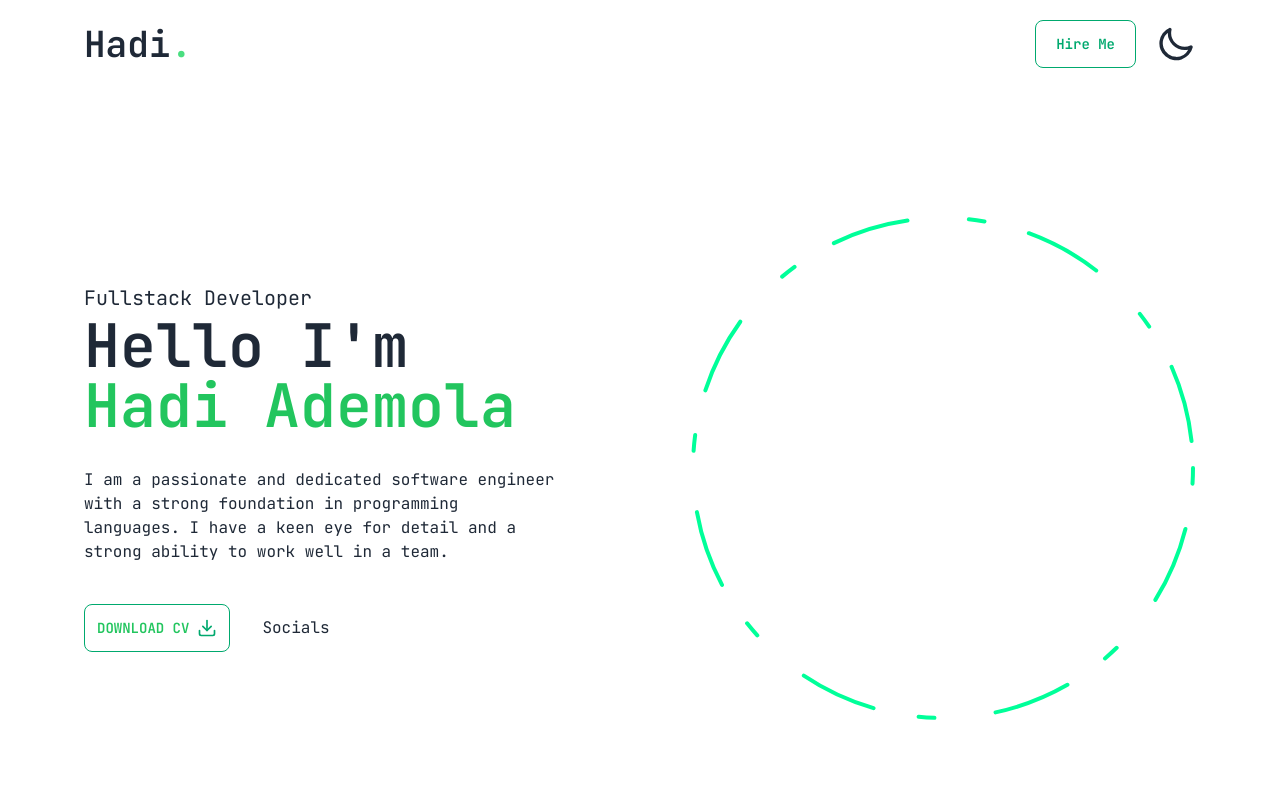
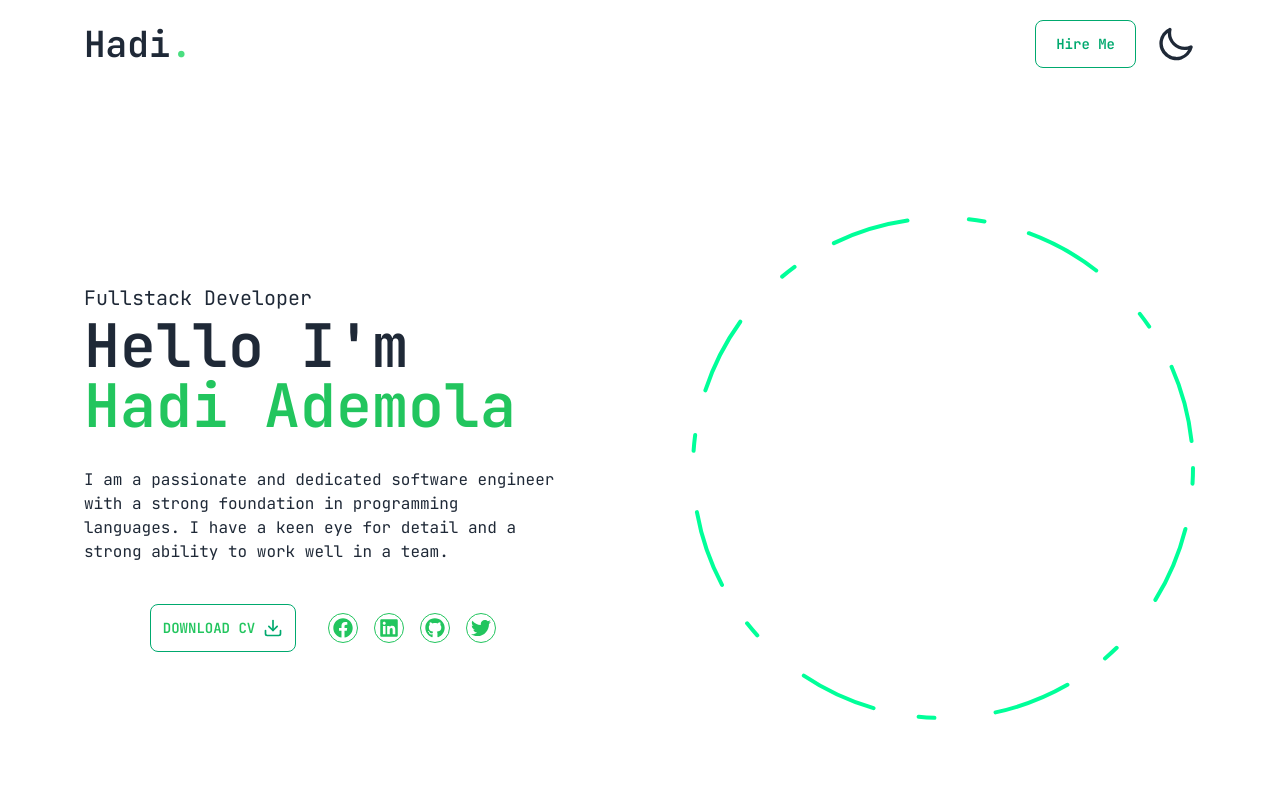
Before and after one commit to Hardeygold205/myportfolio, a Next.js app: page / in a window 1280 px wide. Shown: the top 800 px of the page. Built offline with nearby package versions, Linux system fonts and the light colour scheme.

Commit message:
some changes

```diff
--- a/components/HeroSection.jsx
+++ b/components/HeroSection.jsx
@@ -1,8 +1,8 @@
 import React from "react";
-import Image from "next/image";
 import { FiDownload } from "react-icons/fi";
 import Photo from "@/constants/Photo";
 import Link from "next/link";
+import { FaFacebook, FaGithub, FaLinkedin, FaTwitter } from "react-icons/fa";
 
 export default function HeroSection() {
   return (
@@ -12,7 +12,7 @@ export default function HeroSection() {
           <div className="order-2 xl:order-none text-center xl:text-left">
             <h1 className="text-xl mb-1">Fullstack Developer</h1>
             <h1 className="sm:text-6xl text-3xl font-semibold mb-8">
-              Hello I'm <br />
+              Hello I&apos;m <br />
               <span className="text-green-500">Hadi Ademola</span>
             </h1>
             <p className="max-w-[500px] mb-10">
@@ -20,14 +20,35 @@ export default function HeroSection() {
               foundation in programming languages. I have a keen eye for detail
               and a strong ability to work well in a team.
             </p>
-            <div className="flex flex-col xl:flex-row items-center gap-8">
-              <Link href="/public/Hadi-Ademola.pdf" download="Hadi_Ademola_CV">
+            <div className="flex flex-col md:flex-row items-center justify-center gap-8">
+              <a href="/public/Hadi-Ademola.pdf" download="Hadi_Ademola_CV">
                 <button className="btn btn-outline btn-success uppercase p-3 flex items-center gap-2">
                   <span className="text-green-500">download cv</span>
                   <FiDownload className="text-xl" />
                 </button>
-              </Link>
-              <div>Socials</div>
+              </a>
+              <div className="flex gap-4 items-center">
+                <Link
+                  href="/"
+                  className="p-1 border rounded-full border-green-500 hover:bg-green-500">
+                  <FaFacebook className="text-xl text-green-500 hover:text-white" />
+                </Link>
+                <Link
+                  href="/"
+                  className="p-1 border rounded-full border-green-500 hover:bg-green-500">
+                  <FaLinkedin className="text-xl text-green-500 hover:text-white" />
+                </Link>
+                <Link
+                  href="/"
+                  className="p-1 border rounded-full border-green-500 hover:bg-green-500">
+                  <FaGithub className="text-xl text-green-500 hover:text-white" />
+                </Link>
+                <Link
+                  href="/"
+                  className="p-1 border rounded-full border-green-500 hover:bg-green-500">
+                  <FaTwitter className="text-xl text-green-500 hover:text-white" />
+                </Link>
+              </div>
             </div>
           </div>
 
--- a/package.json
+++ b/package.json
@@ -10,6 +10,7 @@
   },
   "dependencies": {
     "@radix-ui/react-slot": "^1.1.0",
+    "@react-icons/all-files": "^4.1.0",
     "class-variance-authority": "^0.7.0",
     "clsx": "^2.1.1",
     "framer": "^2.4.1",
```
Also changed, not shown: 1 other file (tests, documents, lock files or other folders).
